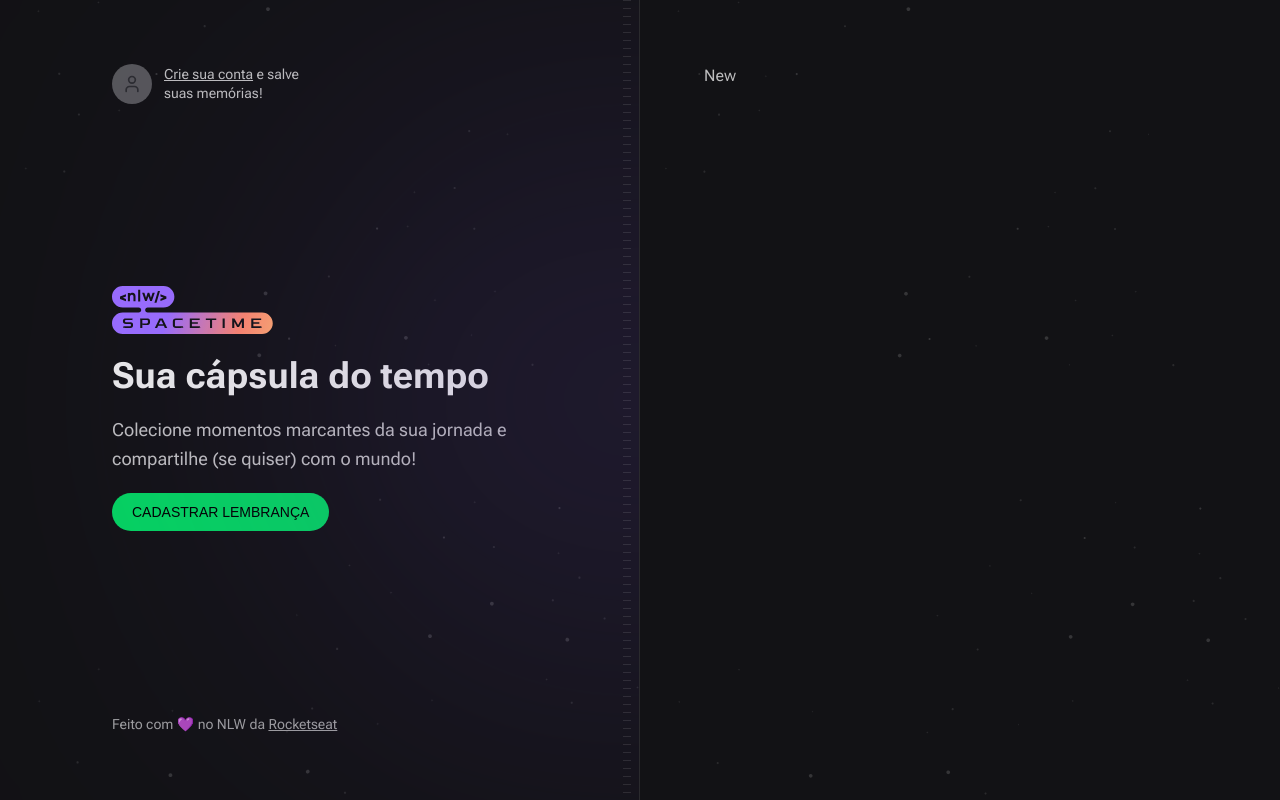
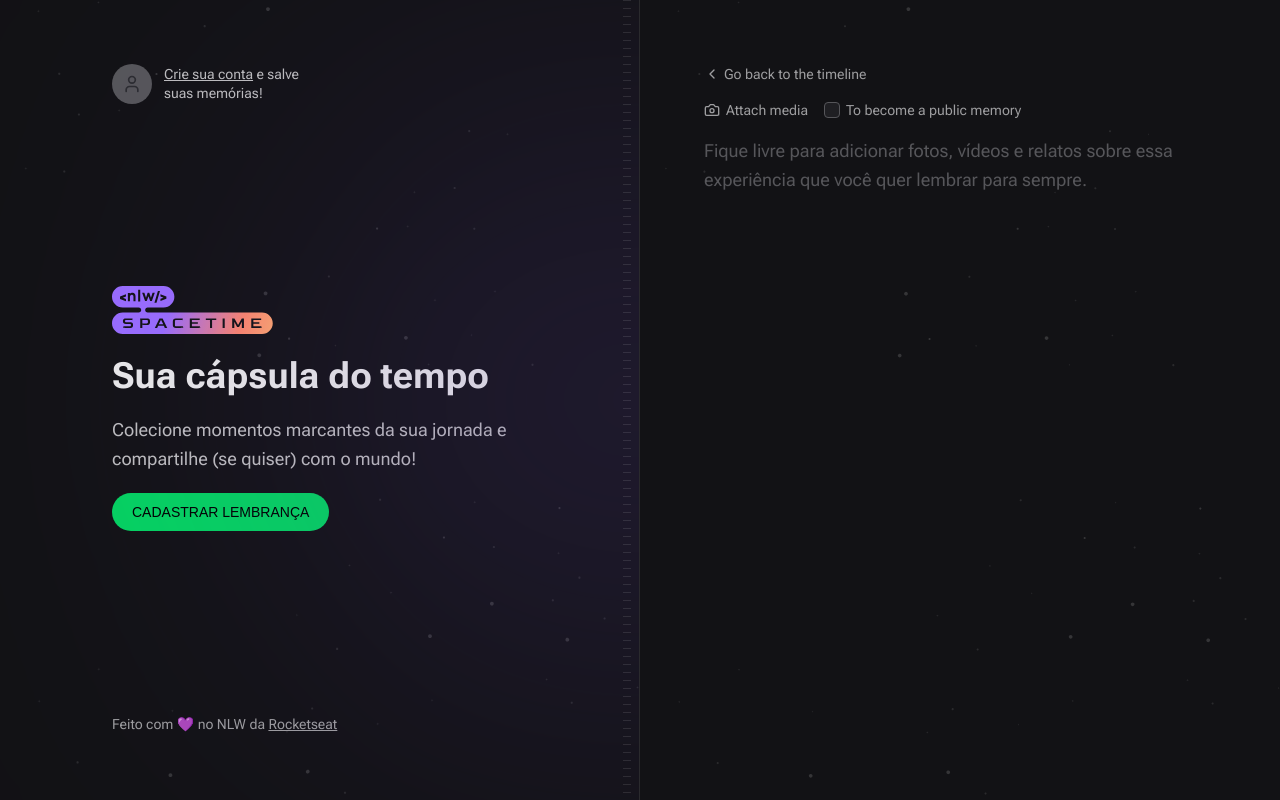
Before and after one commit to rogeriocassares/rocketseat-nlw-12-spacetime-web, a Next.js app: page /memories/new in a window 1280 px wide. Built offline with nearby package versions, Linux system fonts and the light colour scheme; no server answers; a web font is replaced by a local one.

Commit message:
stage 4 web

```diff
--- a/package.json
+++ b/package.json
@@ -27,6 +27,7 @@
   },
   "devDependencies": {
     "@rocketseat/eslint-config": "^1.2.0",
+    "@tailwindcss/forms": "^0.5.3",
     "prettier-plugin-tailwindcss": "^0.3.0"
   }
 }
--- /dev/null
+++ b/src/app/api/auth/logout/route.ts
@@ -0,0 +1,11 @@
+import { NextRequest, NextResponse } from 'next/server'
+
+export async function GET(request: NextRequest) {
+  const redirectUrl = new URL('/', request.url)
+
+  return NextResponse.redirect(redirectUrl, {
+    headers: {
+      'Set-Cookie': `token=; Path=/; max-age=0`,
+    },
+  })
+}
--- a/src/app/layout.tsx
+++ b/src/app/layout.tsx
@@ -4,7 +4,6 @@
   Roboto_Flex as Roboto,
   Bai_Jamjuree as BaiJamjuree,
 } from 'next/font/google'
-import { EmptyMemories } from '@/components/EmptyMemories'
 import { Hero } from '@/components/Hero'
 import { Profile } from '@/components/Profile'
 import { SignIn } from '@/components/SignIn'
--- a/src/app/memories/new/page.tsx
+++ b/src/app/memories/new/page.tsx
@@ -1,3 +1,51 @@
+import { Camera, ChevronLeft } from 'lucide-react'
+import Link from 'next/link'
+
 export default function NewMemory() {
-  return <h1>New</h1>
+  return (
+    <div className="flex flex-1 flex-col gap-4">
+      <Link
+        href="/"
+        className="flex items-center gap-1 text-sm text-gray-200 hover:text-gray-100"
+      >
+        <ChevronLeft className="h-4 w-4" />
+        Go back to the timeline
+      </Link>
+
+      <form className="flex flex-1 flex-col gap-2">
+        <div className="flex items-center gap-4">
+          <label
+            htmlFor="media"
+            className="flex cursor-pointer items-center gap-1.5 text-sm text-gray-200 hover:text-gray-100"
+          >
+            <Camera className="h-4 w-4" />
+            Attach media
+          </label>
+
+          <label
+            htmlFor="isPublic"
+            className="flex items-center gap-1.5 text-sm text-gray-200 hover:text-gray-100"
+          >
+            <input
+              type="checkbox"
+              name="isPublic"
+              id="isPublic"
+              value="true"
+              className="h-4 w-4 rounded border-gray-400 bg-gray-700 text-purple-500"
+            />
+            To become a public memory
+          </label>
+        </div>
+
+        <input type="file" id="media" className="invisible h-0 w-0" />
+
+        <textarea
+          name="content"
+          spellCheck={false}
+          className="w-full flex-1 resize-none border-0 bg-transparent p-0 text-lg leading-relaxed text-gray-100 placeholder:text-gray-400 focus:ring-0"
+          placeholder="Fique livre para adicionar fotos, vídeos e relatos sobre essa experiência que você quer lembrar para sempre."
+        />
+      </form>
+    </div>
+  )
 }
--- a/src/components/Profile.tsx
+++ b/src/components/Profile.tsx
@@ -17,7 +17,10 @@
 
       <p className="max-w-[140px] text-sm leading-snug">
         {name}
-        <a href="" className="block text-red-400 hover:text-red-300">
+        <a
+          href="/api/auth/logout"
+          className="block text-red-400 hover:text-red-300"
+        >
           Log out
         </a>
       </p>
--- a/tailwind.config.js
+++ b/tailwind.config.js
@@ -64,5 +64,5 @@
       },
     },
   },
-  plugins: [],
+  plugins: [require('@tailwindcss/forms')],
 }
```
Also changed, not shown: 2 other files (tests, documents, lock files or other folders).
